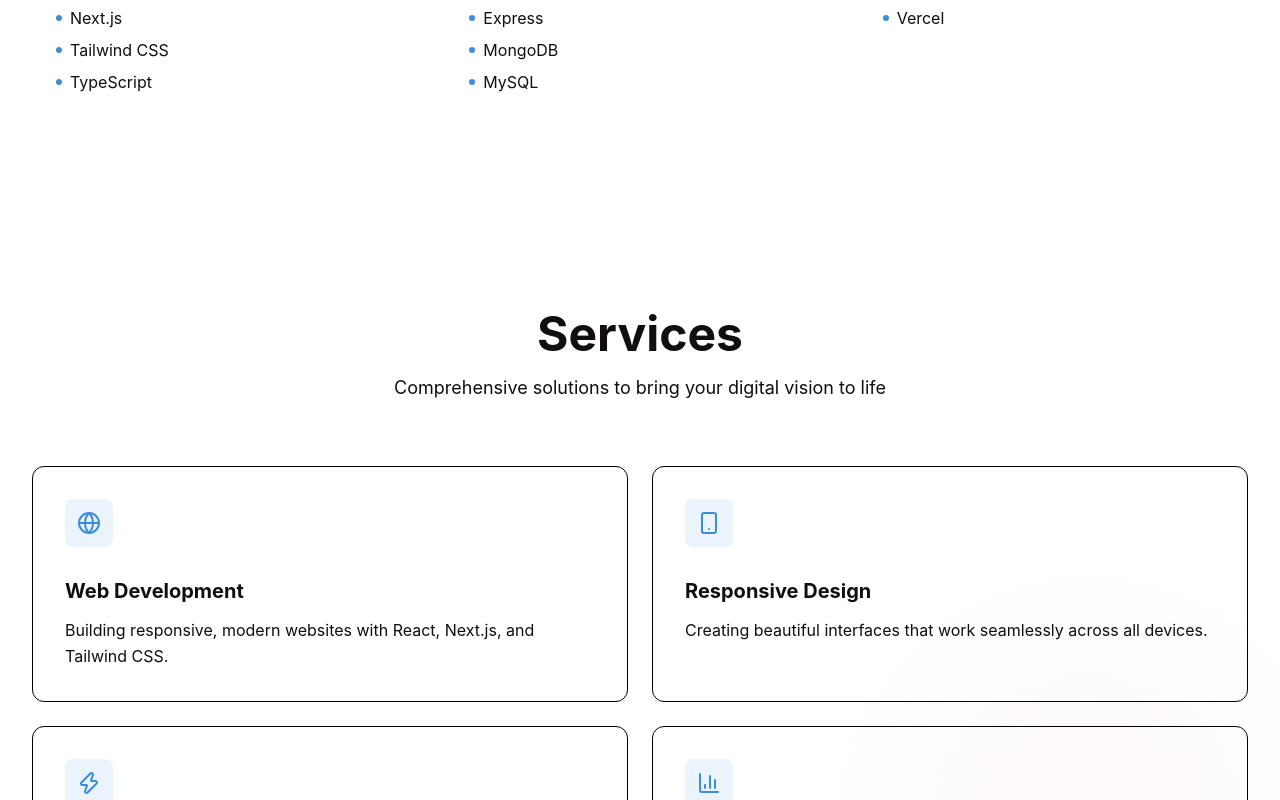
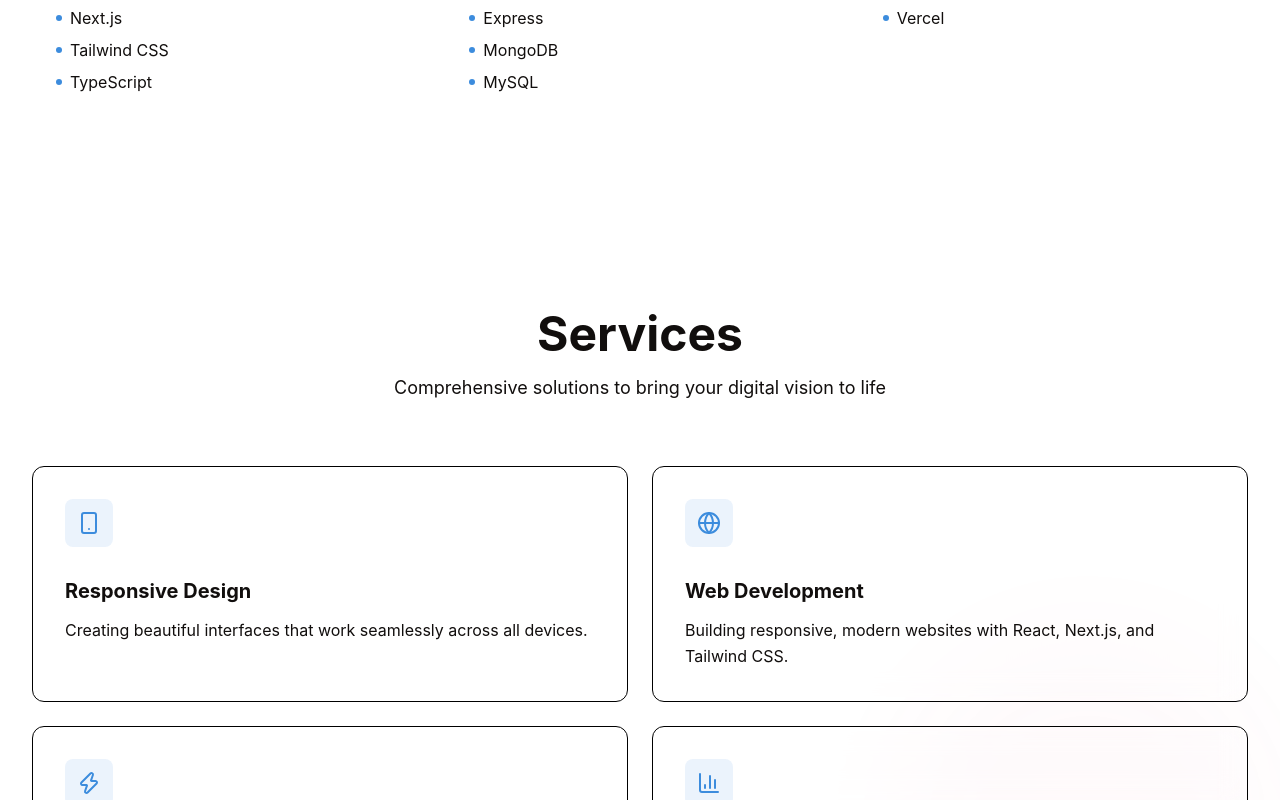
Before and after one commit to raja2282001/Parth-cv, a Next.js app: page / in a window 1280 px wide. Shown: the part 2000-2800 px from the top of the page. Built offline with nearby package versions, Linux system fonts and the light colour scheme.

Commit message:
some chnage

```diff
--- a/components/sections/hero.tsx
+++ b/components/sections/hero.tsx
@@ -110,7 +110,7 @@ export function HeroSection() {
         </motion.div>
 
         {/* Scroll Indicator */}
-        <motion.div
+        {/* <motion.div
           animate={{ y: [0, 8, 0] }}
           transition={{ duration: 2, repeat: Infinity }}
           className="absolute bottom-8 left-1/2 -translate-x-1/2"
@@ -131,7 +131,7 @@ export function HeroSection() {
               />
             </svg>
           </div>
-        </motion.div>
+        </motion.div> */}
       </div>
     </section>
   );
--- a/components/sections/portfolio.tsx
+++ b/components/sections/portfolio.tsx
@@ -78,15 +78,15 @@ export function PortfolioSection() {
       github: '#',
       image: '/projects/malefashion.jpg',
     },
-    {
-      id: 14,
-      title: 'E-Comms Project',
-      description: 'An e-commerce platform built for fast and reliable online shopping. Features a clean, responsive storefront with secure checkout and product discovery designed for modern web users.',
-      tags: ['E-commerce', 'Next.js', 'React', 'MySQL'],
-      link: 'https://estore.gutestsite.com/',
-      github: '#',
-      image: '/projects/Gsa.png',
-    },
+    // {
+    //   id: 14,
+    //   title: 'E-Comms Project',
+    //   description: 'An e-commerce platform built for fast and reliable online shopping. Features a clean, responsive storefront with secure checkout and product discovery designed for modern web users.',
+    //   tags: ['E-commerce', 'Next.js', 'React', 'MySQL'],
+    //   link: 'https://estore.gutestsite.com/',
+    //   github: '#',
+    //   image: '/projects/Gsa.png',
+    // },
   ];
 
   return (
--- a/components/sections/services.tsx
+++ b/components/sections/services.tsx
@@ -12,14 +12,14 @@ const fadeInUp = {
 export function ServicesSection() {
   const services = [
     {
+      icon: Smartphone,
+      title: 'Responsive Design',
+      description: 'Creating beautiful interfaces that work seamlessly across all devices.',
+    },
+    {
       icon: Globe,
       title: 'Web Development',
       description: 'Building responsive, modern websites with React, Next.js, and Tailwind CSS.',
-    },
-    {
-      icon: Smartphone,
-      title: 'Responsive Design',
-      description: 'Creating beautiful interfaces that work seamlessly across all devices.',
     },
     {
       icon: Zap,
```
